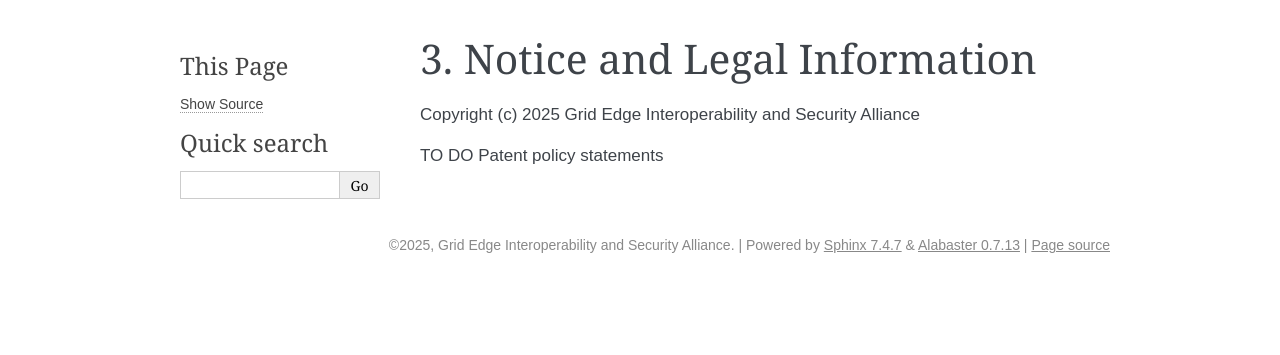
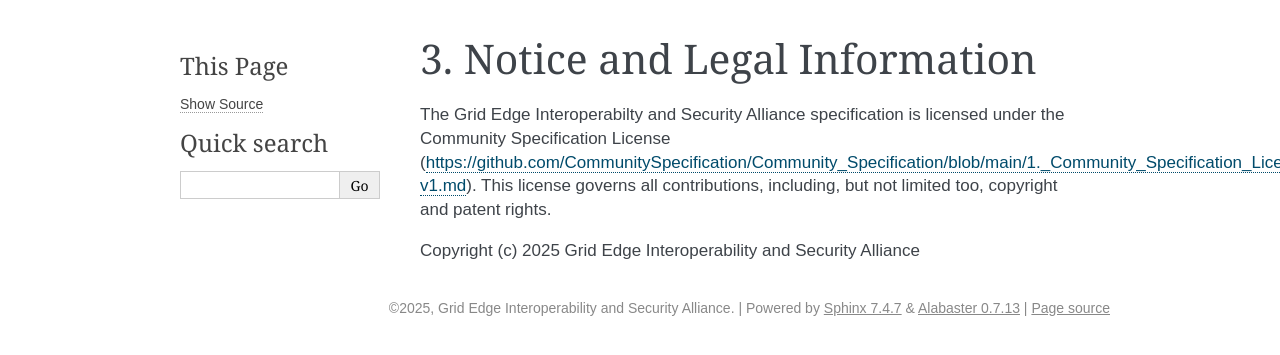
Before and after one commit to geisa/specification, a Sphinx documentation site: the page built from source/legal-info.rst, in a window 1280 px wide. Shown: the top 355 px of the page. Built offline with Sphinx 7.4.7, drawn with Linux system fonts in a browser that asks for light colours.

Commit message:
Update legal-info.rst
Added reference to the Community Specification License.

Signed-off-by: Michael Garrison Stuber <michael@selkirkinsights.com>

```diff
--- a/source/legal-info.rst
+++ b/source/legal-info.rst
@@ -1,6 +1,6 @@
 Notice and Legal Information
 ----------------------------
 
+The Grid Edge Interoperabilty and Security Alliance specification is licensed under the Community Specification License (https://github.com/CommunitySpecification/Community_Specification/blob/main/1._Community_Specification_License-v1.md).  This license governs all contributions, including, but not limited too, copyright and patent rights.
+
 Copyright (c) 2025 Grid Edge Interoperability and Security Alliance
-
-TO DO Patent policy statements
```
